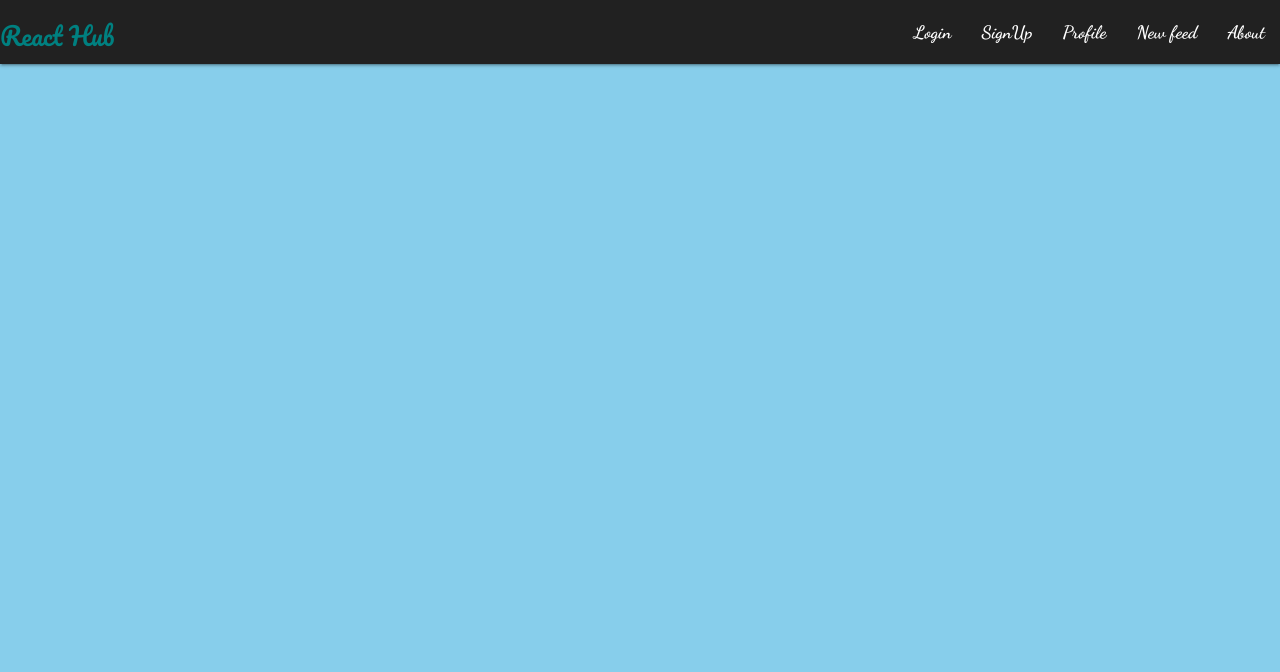
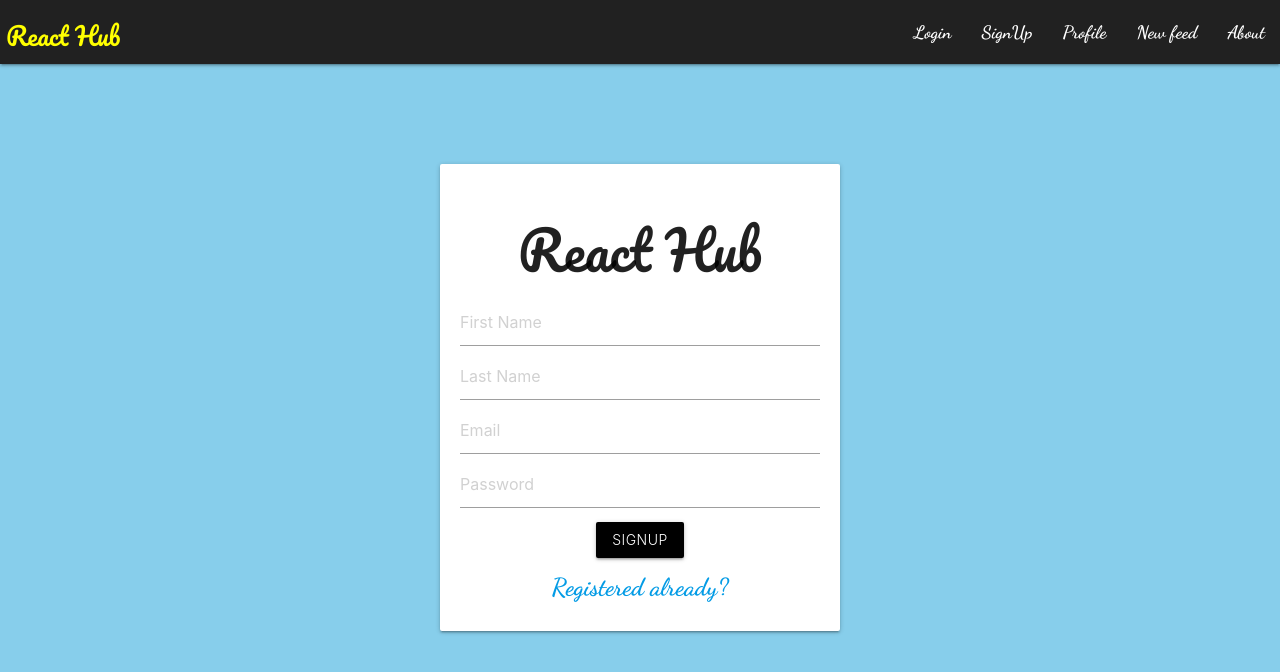
Before and after one commit to Arihant416/ReactHub, a React (Create React App) app in the folder client/: page /signup in a window 1280 px wide. Shown: the top 672 px of the page. Built offline with nearby package versions, Linux system fonts and the light colour scheme; a web font is replaced by a local one.

Commit message:
Signup Rendered

```diff
--- a/client/public/index.html
+++ b/client/public/index.html
@@ -14,6 +14,7 @@
     <link rel="manifest" href="%PUBLIC_URL%/manifest.json" />
     <link href="https://fonts.googleapis.com/icon?family=Material+Icons" rel="stylesheet">
     <link rel="stylesheet" href="https://cdnjs.cloudflare.com/ajax/libs/materialize/1.0.0/css/materialize.min.css">
+
     <script src="https://cdnjs.cloudflare.com/ajax/libs/materialize/1.0.0/js/materialize.min.js"></script>
 
     <title>React Hub</title>
--- a/client/src/App.css
+++ b/client/src/App.css
@@ -10,6 +10,9 @@
 
 .brand-logo,h2{
    font-family:'Pacifico',cursive;
+}
+.brand-logo{
+   color:#ffff00 !important
 }
 
 .lander{
@@ -43,3 +46,6 @@
    right: 20px;
    left: auto;
 }
+.formlinks{
+   color:black !important
+}
--- a/client/src/App.js
+++ b/client/src/App.js
@@ -2,6 +2,8 @@ import React from 'react';
 import Header from './myComponents/Header';
 import Landing from './myComponents/Landing';
 import Login from './myComponents/Login';
+import Signup from './myComponents/SignUp';
+
 import { BrowserRouter, Route } from 'react-router-dom'
 import './App.css';
 
@@ -11,6 +13,7 @@ function App() {
       <Header />
       <Route exact path='/' component={Landing} />
       <Route path='/login' component={Login} />
+      <Route path='/signup' component={Signup} />
     </BrowserRouter>
   );
 }
--- a/client/src/myComponents/Header.js
+++ b/client/src/myComponents/Header.js
@@ -15,7 +15,7 @@ export default class Header extends Component {
    }
    render() {
       const style = { fontSize: '18px', color: '#eeeeee grey lighten-2' }
-      const brandStyle = { margin: 'auto auto', fontSize: '25px', color: 'teal', paddingTop: '3px' };
+      const brandStyle = { margin: 'auto 6px', fontSize: '25px', color: 'teal', paddingTop: '3px' };
       const style_sidenav = { fontSize: '25px', color: '#000' }
       return (
          <div>
@@ -34,13 +34,13 @@ export default class Header extends Component {
                   </ul>
                </div>
             </nav>
-            <ul className="#9e9e9e grey
-               sidenav" id="mobile-nav">
-               <li className="nvlinks sidenav-close"><Link to='/login' style={style_sidenav}>Login</Link></li>
-               <li className="nvlinks sidenav-close"><Link to='/signup' style={style_sidenav}>SignUp</Link></li>
-               <li className="nvlinks sidenav-close"><Link to='/myposts' style={style_sidenav}>Profile</Link></li>
-               <li className="nvlinks sidenav-close"><Link to='/newpost' style={style_sidenav}>New feed</Link></li>
-               <li className="nvlinks sidenav-close"><Link to='/about' style={style_sidenav}>About</Link></li>
+            <ul className="#42a5f5 blue lighten-1 sidenav" id="mobile-nav">
+               <li className="nvlinks sidenav-close"><Link to='/login' style={style_sidenav}>Login<i
+                  className="material-icons">input</i></Link></li>
+               <li className="nvlinks sidenav-close"><Link to='/signup' style={style_sidenav}>SignUp<i className="material-icons">launch</i></Link></li>
+               <li className="nvlinks sidenav-close"><Link to='/myposts' style={style_sidenav}>Profile<i className="material-icons">golf_course</i></Link></li>
+               <li className="nvlinks sidenav-close"><Link to='/newpost' style={style_sidenav}>New feed<i className="material-icons">photo_library</i></Link></li>
+               <li className="nvlinks sidenav-close"><Link to='/about' style={style_sidenav}>About<i className="material-icons">favorite_border</i></Link></li>
             </ul>
          </div>
       )
--- a/client/src/myComponents/Login.js
+++ b/client/src/myComponents/Login.js
@@ -34,7 +34,7 @@ const Login = () => {
    return (
       <div className="container">
          <div className="myform" style={myFormStyle}>
-            <div className="#607d8b card formcard hoverable input-field">
+            <div className="card formcard hoverable input-field">
                <h2><span>React Hub</span></h2>
                <input type="email"
                   placeholder="Email"
@@ -45,7 +45,7 @@ const Login = () => {
                   onChange={(e) => setPassword(e.target.value)} />
                <button style={buttonStyle} className="btn waves-effect waves light black darken-1"
                   onClick={() => AddCredentials()}>Login</button>
-               <h5 style={{ textAlign: "center" }}>
+               <h5 className="formlinks" style={{ textAlign: "center" }}>
                   <Link to="/signup">Register Now</Link>
                </h5>
             </div>
--- a/client/src/myComponents/SignUp.js
+++ b/client/src/myComponents/SignUp.js
@@ -0,0 +1,61 @@
+import React, { useState } from 'react'
+import { Link, useHistory } from 'react-router-dom'
+import M from 'materialize-css'
+const SignUp = () => {
+
+   const history = useHistory();
+   const [firstname, setFirstname] = useState('');
+   const [lastname, setLastname] = useState('');
+   const [email, setEmail] = useState('');
+   const [password, setPassword] = useState('');
+
+   const AddCredentials = () => {
+      fetch('/signup', {
+         method: 'post',
+         headers: {
+            'Content-Type': 'application/json'
+         },
+         body: JSON.stringify({
+            firstname,
+            lastname,
+            email,
+            password
+         })
+      }).then(res => res.json())
+         .then(data => {
+            if (data.error) {
+               M.toast({ html: data.error, classes: '#f44336 red' })
+               console.log(data)
+            } else {
+               M.toast({ html: data.message, classes: '#00e676 green accent-3' })
+               history.push('/login')
+            }
+         }).catch(err => console.log(err))
+   }
+
+   const myFormStyle = { margin: '70px auto', maxWidth: '500px', padding: '20px', textAlign: 'center' }
+   const buttonStyle = { marginTop: '6px' };
+   return (
+      <div className='container'>
+         <div className="myform" style={myFormStyle}>
+            <div className="card hoverable formcard input-field">
+               <h2><span>React Hub</span></h2>
+               <input type="text" placeholder='First Name' value={firstname} onChange={(e) => setFirstname(e.target.value)} />
+               <input type="text" placeholder='Last Name' value={lastname} onChange={(e) => setLastname(e.target.value)} />
+               <input type="email" placeholder='Email'
+                  value={email} onChange={(e) => setEmail(e.target.value)} />
+               <input type="password" placeholder="Password" value={password}
+                  onChange={(e) => setPassword(e.target.value)}
+               />
+               <button style={buttonStyle} className="btn waves-effect waves light black darken-1"
+                  onClick={() => AddCredentials()}>SignUp</button>
+               <h5 className='formlinks' style={{ textAlign: "center" }}>
+                  <Link to="/login">Registered already?</Link>
+               </h5>
+            </div>
+         </div>
+      </div>
+   )
+}
+
+export default SignUp
```
Also changed, not shown: 1 other file (tests, documents, lock files or other folders).
